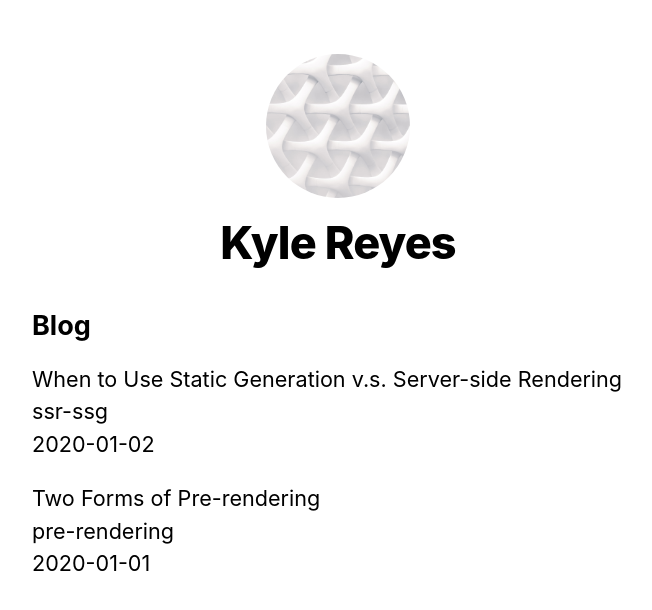
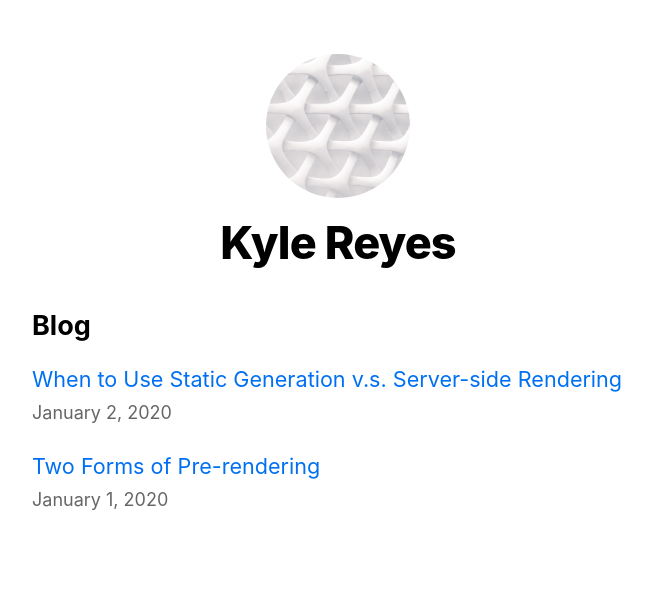
Before and after one commit to muhkyle17/nextjs-practice, a Next.js app: page / in a window 1280 px wide. Shown: the top 610 px of the page, without its empty margins (302-954 px from the left). Built offline with nearby package versions, Linux system fonts and the light colour scheme.

Commit message:
Polish the home page

```diff
--- a/pages/index.js
+++ b/pages/index.js
@@ -1,7 +1,9 @@
 import Head from 'next/head'
+import Link from 'next/link'
 import Layout, { siteTitle } from '../components/layout'
 import utilStyles from '../styles/utils.module.css'
 import { getSortedPostsData } from '../lib/posts'
+import Date from '../components/date'
 
 export default function Home({ allPostsData }) {
   return (
@@ -14,11 +16,11 @@
         <ul className={utilStyles.list}>
           {allPostsData.map(({ id, date, title }) => (
             <li className={utilStyles.listItem} key={id}>
-              {title}
+              <Link href={`/posts/${id}`}>{title}</Link>
               <br />
-              {id}
-              <br />
-              {date}
+              <small className={utilStyles.lightText}>
+                <Date dateString={date} />
+              </small>
             </li>
           ))}
         </ul>
```
